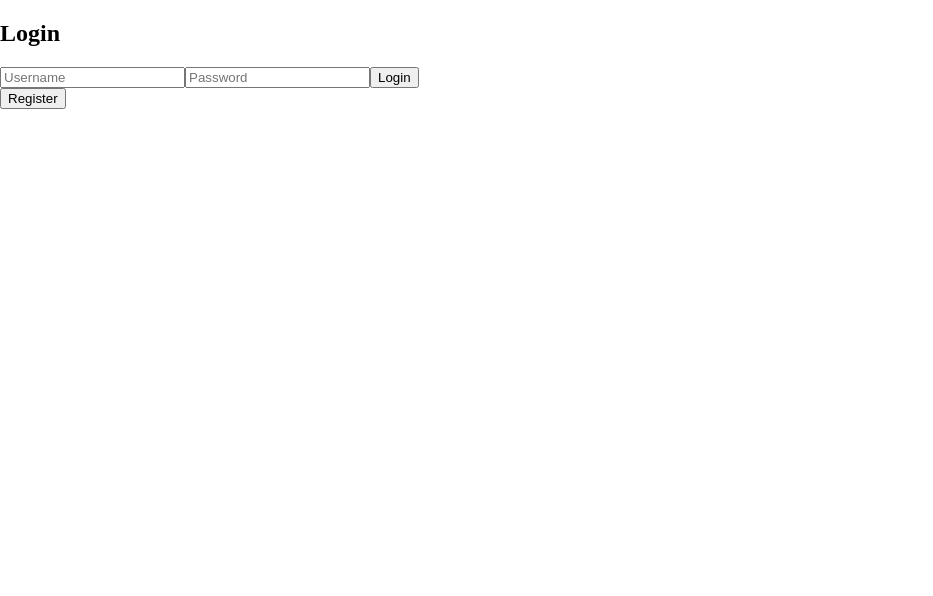
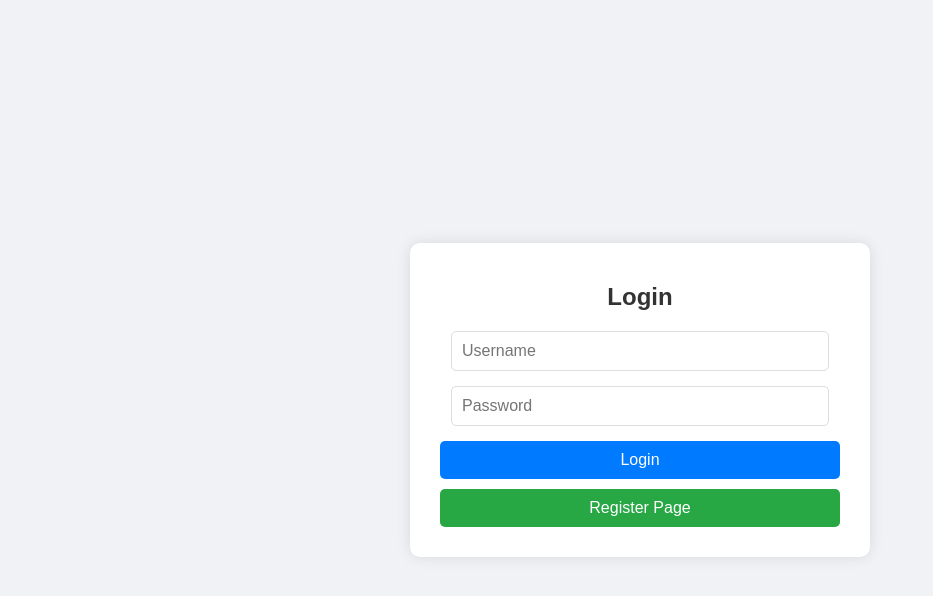
Before and after one commit to JasonRoth03/FinanceTracker, a React (Vite) app in the folder Frontend/financetrackerreact/: page / in a window 1280 px wide. Shown: the top 596 px of the page, without its empty margins (0-933 px from the left). Built offline with nearby package versions, Linux system fonts and the light colour scheme; the HTML template or start-up script is replaced by a standard one.

Commit message:
css for login & register

```diff
--- a/Frontend/financetrackerreact/src/components/Login.jsx
+++ b/Frontend/financetrackerreact/src/components/Login.jsx
@@ -1,6 +1,7 @@
 import {useState} from "react";
 import axios from "axios";
 import {useNavigate} from "react-router-dom";
+import './modules/login.css'
 
 function Login(){
     const [username, setUsername] = useState("");
@@ -23,14 +24,16 @@ function Login(){
         navigate("/register");
     }
     return(
-        <div>
-            <h2>Login</h2>
-            <form onSubmit={handleLogin}>
-                <input type="text" value={username} onChange={(e) => setUsername(e.target.value)} placeholder="Username" required/>
-                <input type="password" value={password} onChange={(e) => setPassword(e.target.value)} placeholder="Password" required/>
-                <button type="submit">Login</button>
-            </form>
-            <button onClick={handleRegister} type="button">Register</button>
+        <div className="app-container">
+            <div className="login-container">
+                <h2>Login</h2>
+                <form onSubmit={handleLogin}>
+                    <input type="text" value={username} onChange={(e) => setUsername(e.target.value)} placeholder="Username" required/>
+                    <input type="password" value={password} onChange={(e) => setPassword(e.target.value)} placeholder="Password" required/>
+                    <button className="submit-button" type="submit">Login</button>
+                </form>
+                <button className="register-button" onClick={handleRegister} type="button" >Register Page</button>
+            </div>
         </div>
     );
 }
--- a/Frontend/financetrackerreact/src/components/Register.jsx
+++ b/Frontend/financetrackerreact/src/components/Register.jsx
@@ -1,31 +1,49 @@
 import {useState} from "react";
 import axios from "axios";
 import {useNavigate} from "react-router-dom";
+import './modules/register.css';
 
 function Register() {
     const [username, setUsername] = useState("");
     const [password, setPassword] = useState("");
+    const [firstName, setFirstName] = useState("");
+    const [lastName, setLastName] = useState("");
+
     const navigate = useNavigate();
 
     const handleRegister = async (e) => {
         e.preventDefault();
         try{
-            await axios.post("http://localhost:8080/api/register", {username, password});
+            await axios.post("http://localhost:8080/api/register", {firstName, lastName, username, password});
             navigate("/")
         }catch (error){
             console.log('register failed',error)
         }
     }
 
-    return(
-        <>
-            <h2>Register</h2>
-            <form onSubmit={handleRegister}>
-                <input type="text" value={username} onChange={(e) => setUsername(e.target.value)} placeholder="Username" required/>
-                <input type="password" value={password} onChange={(e) => setPassword(e.target.value)} placeholder="Password" required/>
-                <button type="submit">Register</button>
-            </form>
-        </>
+    const handleLogin = () => {
+        navigate("/");
+    }
+
+    return (
+        <div className="app-container">
+            <div className="login-container">
+                <h2>Register</h2>
+                <form onSubmit={handleRegister}>
+                    <input type="text" value={firstName} onChange={(e) => setFirstName(e.target.value)}
+                           placeholder="First Name" required/>
+                    <input type="text" value={lastName} onChange={(e) => setLastName(e.target.value)}
+                           placeholder="Last Name" required/>
+                    <input type="text" value={username} onChange={(e) => setUsername(e.target.value)}
+                           placeholder="Username" required/>
+                    <input type="password" value={password} onChange={(e) => setPassword(e.target.value)}
+                           placeholder="Password" required/>
+                    <button className="submit-button" type="submit">Register</button>
+                </form>
+                <button className="register-button" onClick={handleLogin} type="button">Login Page</button>
+            </div>
+        </div>
     );
 }
+
 export default Register;
--- /dev/null
+++ b/Frontend/financetrackerreact/src/components/modules/login.css
@@ -0,0 +1,66 @@
+/* General Styles */
+.app-container {
+    font-family: Arial, sans-serif;
+    background-color: #f0f2f5;
+    display: flex;
+    justify-content: center;
+    align-items: center;
+    height: 100vh;
+    margin: 0;
+}
+
+/* Container Styles */
+.login-container{
+    background-color: white;
+    padding: 20px 30px;
+    border-radius: 10px;
+    box-shadow: 0 0 15px rgba(0,0,0,0.1);
+    width: 100%;
+    max-width: 400px;
+    text-align: center;
+}
+
+.login-container h2{
+    margin-bottom: 20px;
+    color: #333333;
+}
+
+/* Form Input Styles */
+.login-container input{
+    width: calc(100% - 22px);
+    padding: 10px;
+    margin-bottom: 15px;
+    border: 1px solid #ddd;
+    border-radius: 5px;
+    box-sizing: border-box;
+    font-size: 16px;
+}
+
+/* Button Styles */
+.login-container button{
+    width: 100%;
+    padding: 10px 0;
+    border: none;
+    border-radius: 5px;
+    color: white;
+    font-size: 16px;
+    cursor: pointer;
+    transition: background-color 0.3s ease;
+    margin-bottom: 10px;
+}
+
+.submit-button{
+    background-color: #007bff;
+}
+.submit-button:hover{
+    background-color: #0056b3;
+}
+
+
+.register-button{
+    background-color: #28a745;
+}
+
+.register-button:hover{
+    background-color: #218838;
+}
--- /dev/null
+++ b/Frontend/financetrackerreact/src/components/modules/register.css
@@ -0,0 +1,66 @@
+/* General Styles */
+.app-container {
+    font-family: Arial, sans-serif;
+    background-color: #f0f2f5;
+    display: flex;
+    justify-content: center;
+    align-items: center;
+    height: 100vh;
+    margin: 0;
+}
+
+/* Container Styles */
+.login-container{
+    background-color: white;
+    padding: 20px 30px;
+    border-radius: 10px;
+    box-shadow: 0 0 15px rgba(0,0,0,0.1);
+    width: 100%;
+    max-width: 400px;
+    text-align: center;
+}
+
+.login-container h2{
+    margin-bottom: 20px;
+    color: #333333;
+}
+
+/* Form Input Styles */
+.login-container input{
+    width: calc(100% - 22px);
+    padding: 10px;
+    margin-bottom: 15px;
+    border: 1px solid #ddd;
+    border-radius: 5px;
+    box-sizing: border-box;
+    font-size: 16px;
+}
+
+/* Button Styles */
+.login-container button{
+    width: 100%;
+    padding: 10px 0;
+    border: none;
+    border-radius: 5px;
+    color: white;
+    font-size: 16px;
+    cursor: pointer;
+    transition: background-color 0.3s ease;
+    margin-bottom: 10px;
+}
+
+.submit-button{
+    background-color: #007bff;
+}
+.submit-button:hover{
+    background-color: #0056b3;
+}
+
+
+.register-button{
+    background-color: #28a745;
+}
+
+.register-button:hover{
+    background-color: #218838;
+}
```
